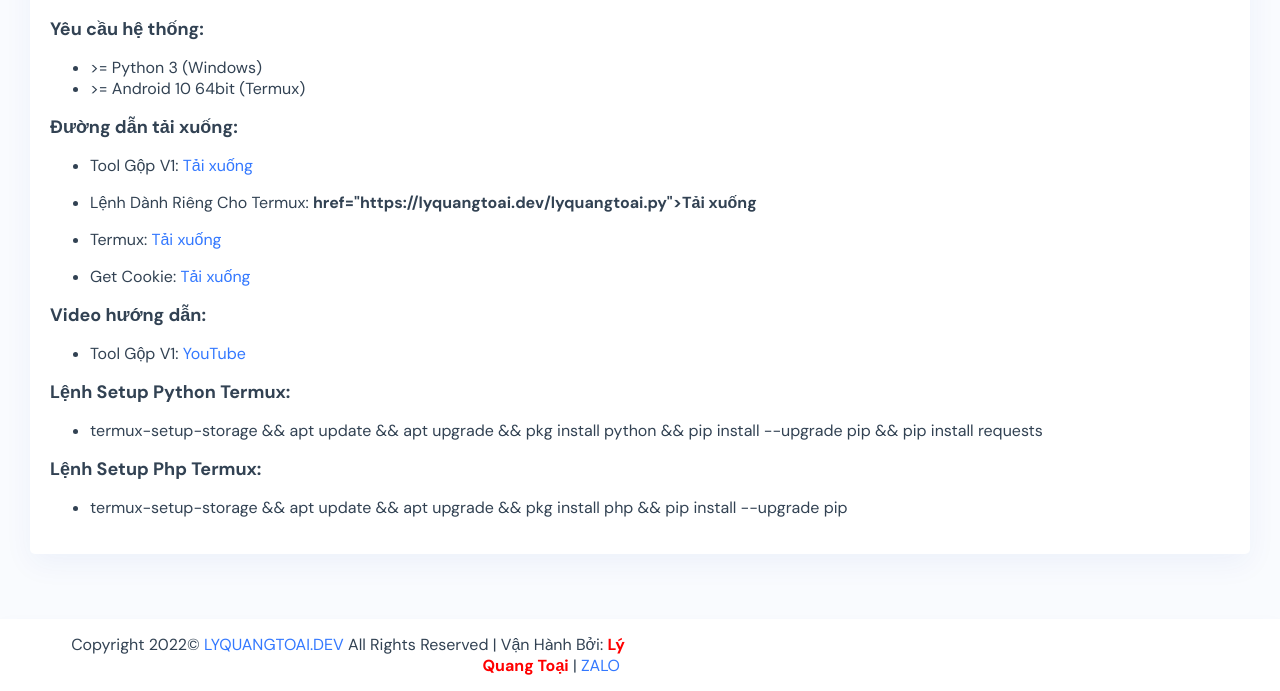
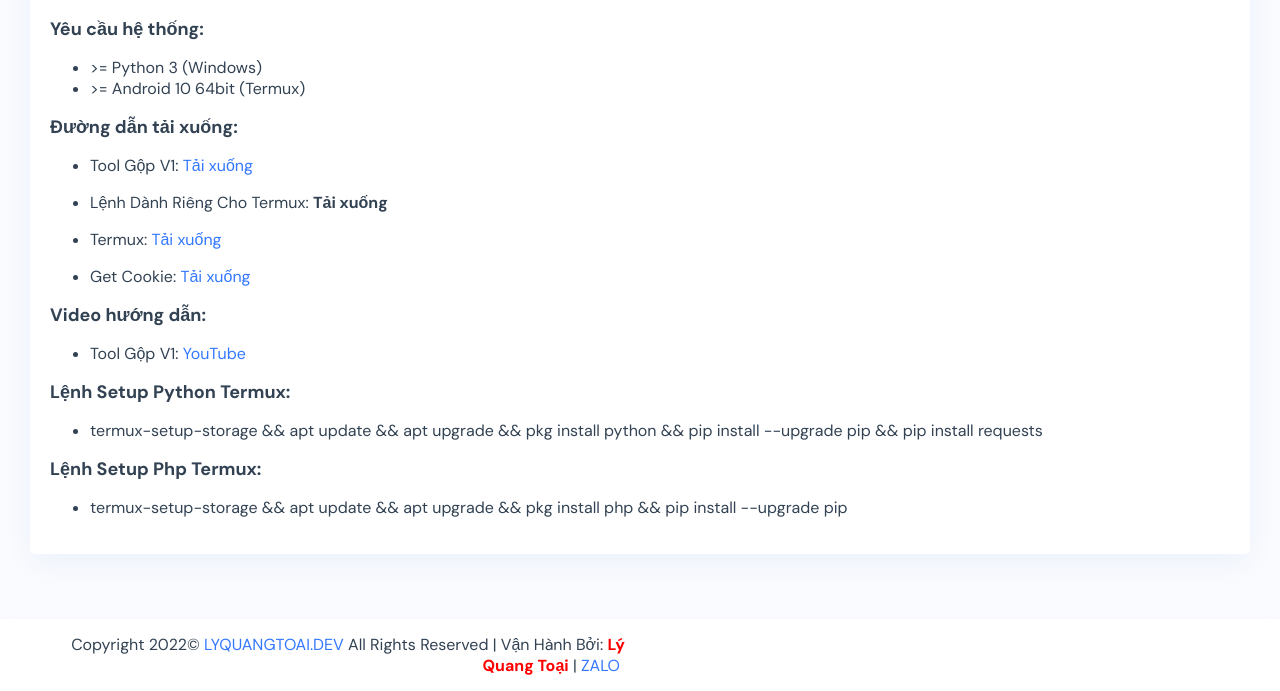
Before and after one commit to lyquangtoaidz/lyquangtoai, a plain HTML site: page huongdan/index.html in a window 1280 px wide. Shown: the part 181-872 px from the top of the page. Drawn offline with Linux system fonts and the light colour scheme.

Commit message:
update index.html

```diff
--- a/huongdan/index.html
+++ b/huongdan/index.html
@@ -66,7 +66,7 @@
 	<li>Tool Gộp V1: <a href="https://lyquangtoai.dev/lyquangtoai.py">Tải xuống</a></li>
 </ul>
 <ul>
-	<li>Lệnh Dành Riêng Cho Termux: <b> href="https://lyquangtoai.dev/lyquangtoai.py">Tải xuống</b></li>
+	<li>Lệnh Dành Riêng Cho Termux: <b>Tải xuống</b></li>
 </ul>
 <ul>
 	<li>Termux: <a href="https://apkcombo.com/termux/com.termux/">Tải xuống</a></li>
```
